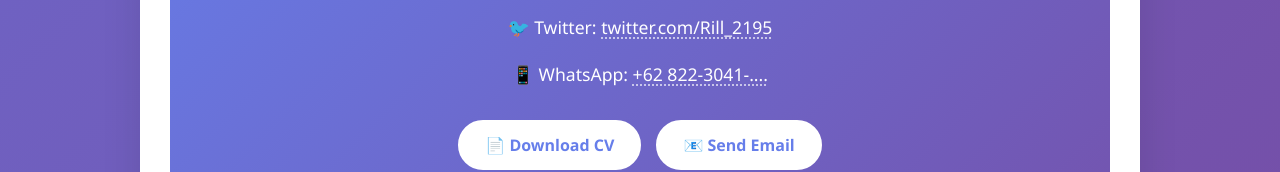
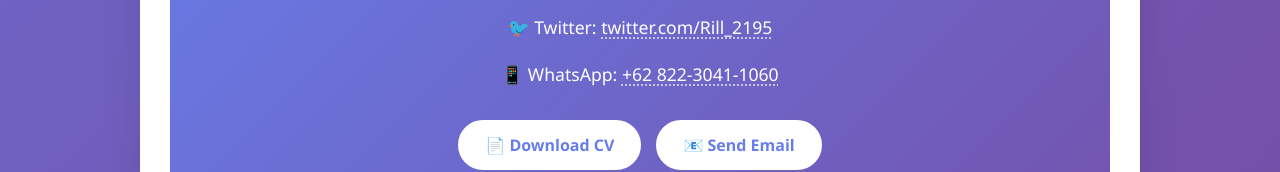
Before and after one commit to manzz444/manzz444.github.io, a plain HTML site: page index.html in a window 1280 px wide. Shown: the part 2425-2597 px from the top of the page. Drawn offline with Linux system fonts and the light colour scheme.

Commit message:
Add files via upload

```diff
--- a/index.html
+++ b/index.html
@@ -120,7 +120,7 @@
                 <p>📷 Instagram: <a href="https://instagram.com/rill_2195" target="_blank" rel="noopener" class="contact-link">instagram.com/rill_2195</a></p>
                 <p>💼 LinkedIn: <a href="https://linkedin.com/in/asrill-firmansyah-60693335" target="_blank" rel="noopener" class="contact-link">linkedin.com/in/asrill-firmansyah-60693335</a></p>
                 <p>🐦 Twitter: <a href="https://twitter.com/Rill_2195" target="_blank" rel="noopener" class="contact-link">twitter.com/Rill_2195</a></p>
-                <p>📱 WhatsApp: <a href="https://wa.me/628223041..." target="_blank" rel="noopener" class="contact-link">+62 822-3041-....</a></p>
+                <p>📱 WhatsApp: <a href="https://wa.me/6282230411060" target="_blank" rel="noopener" class="contact-link">+62 822-3041-1060</a></p>
 
                 <!-- Tombol action -->
                 <div class="contact-buttons">
```
